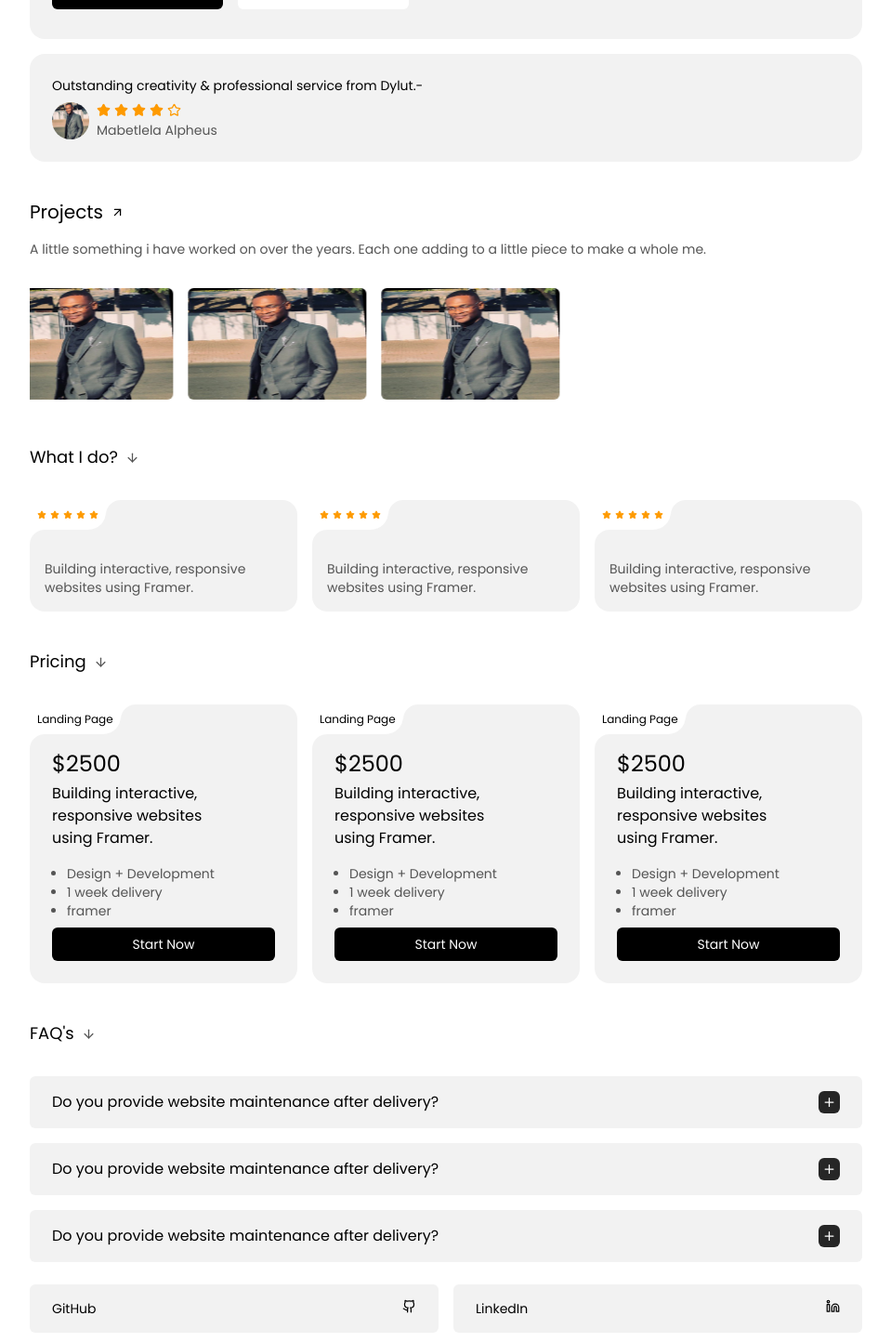
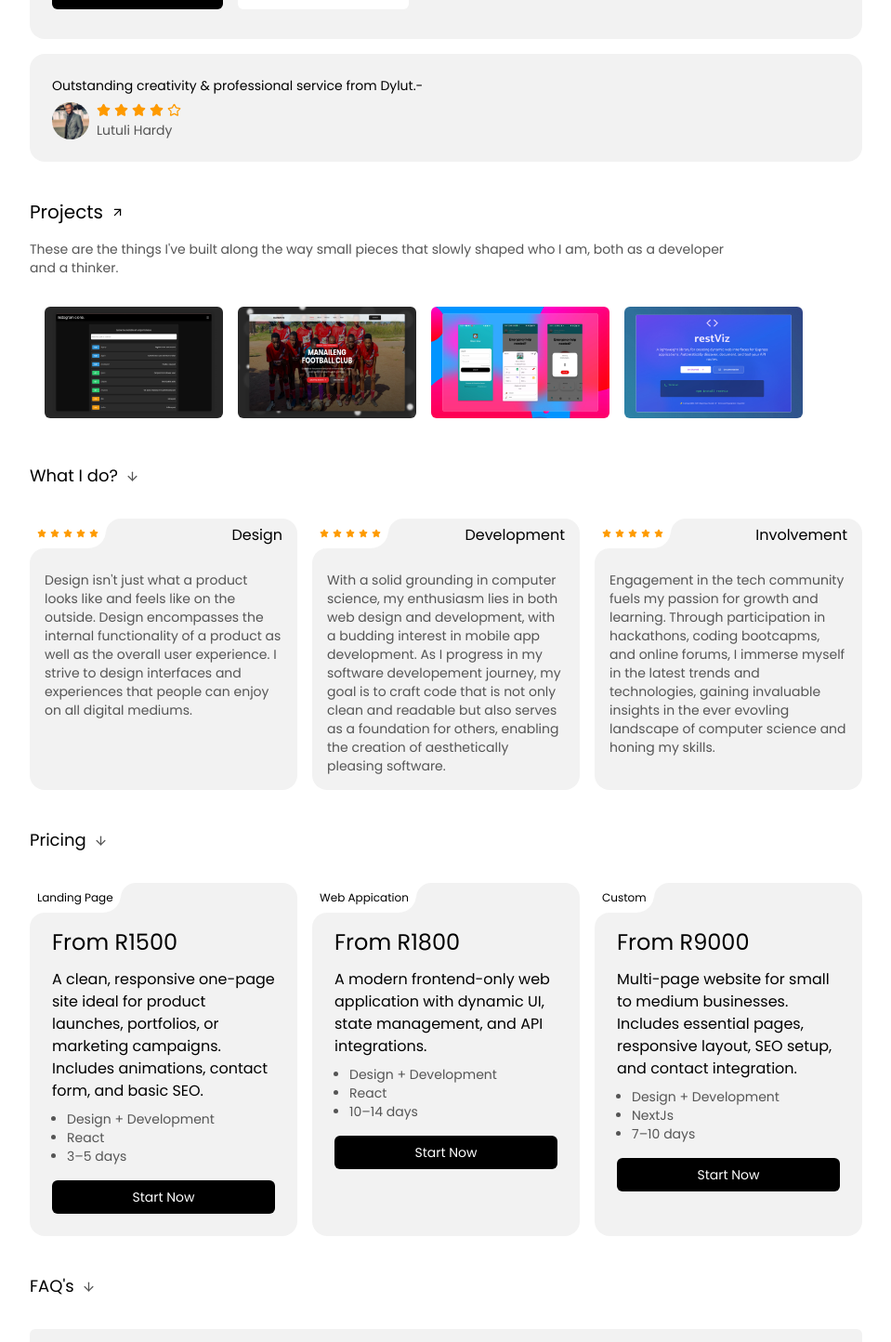
Before and after one commit to theCalculatar/v2.portfolio, a Next.js app: page / in a window 1280 px wide. Shown: the part 420-1864 px from the top of the page at 93% size, without its empty margins (160-1119 px from the left). Built offline with nearby package versions, Linux system fonts and the light colour scheme.

Commit message:
Ui enhancement

```diff
--- a/src/app/page.tsx
+++ b/src/app/page.tsx
@@ -2,6 +2,7 @@ import Hero from "@/components/Hero";
 import RoundEdges from "@/components/RoundEdges";
 import { ArrowDown, Plus, Star } from "lucide-react";
 import Image from "next/image";
+import data from "@/data/data.json";
 
 export default function Home() {
   return (
@@ -50,7 +51,7 @@ export default function Home() {
               />
               <Star className="text-amber-500" width={15} height={15} />
             </div>
-            <p className="text-sm">Mabetlela Alpheus</p>
+            <p className="text-sm">Lutuli Hardy</p>
           </div>
         </div>
       </div>
@@ -60,22 +61,22 @@ export default function Home() {
           Projects <ArrowDown height={15} width={15} className="-rotate-135" />
         </h2>
 
-        <p className="text-sm text-pretty">
-          A little something i have worked on over the years. Each one adding to
-          a little piece to make a whole me.
+        <p className="text-sm text-pretty max-w-3xl">
+          These are the things I&#39;ve built along the way small pieces that
+          slowly shaped who I am, both as a developer and a thinker.
         </p>
       </div>
 
       <div className="w-full overflow-hidden">
         <div className="p-4 flex rounded-2xl marqueeContent gap-4">
-          {[0, 1, 2, 3].map((project, key) => {
+          {data.projects.map((project, key) => {
             return (
               <div
                 className="w-48 overflow-clip object-fill imageWrapper rounded-md flex-none"
                 key={key}
               >
                 <Image
-                  src={"/images/lee.jpeg"}
+                  src={project.preview}
                   width={170}
                   height={86}
                   alt="qwery fork"
@@ -91,12 +92,14 @@ export default function Home() {
             animation: scroll 10s linear infinite;
           }
 
+          @media screen and (width<40rem){
             @keyframes scroll {
               0% {
                 transform: translateX(0%);
               }
               100% {
                 transform: translateX(-50%);
+              }
             }
           }
         `}</style>
@@ -107,13 +110,11 @@ export default function Home() {
         <ArrowDown height={15} width={15} />
       </div>
 
-      <div className="flex gap-4 flex-col mt-4 md:flex-row">
-        {[0, 1, 2].map((project, key) => {
+      <div className="grid gap-4 mt-4 md:grid-cols-3">
+        {data.services.map((service, key) => {
           return (
-            <div
-              className="bg-card-background rounded-2xl md:max-w-1/3"
-              key={key}
-            >
+            <div className="bg-card-background rounded-2xl" key={key}>
+              <div className="flex justify-between">
                 <RoundEdges className="px-2 bg-background" bl_1 tr_0>
                   <div className="flex gap-1">
                     <Star
@@ -148,9 +149,12 @@ export default function Home() {
                     />
                   </div>
                 </RoundEdges>
-              <p className="m-4 text-sm">
-                Building interactive, responsive websites using Framer.
+                <p className="capitalize mt-1.5 text-font-primary mr-4">
+                  {service.name}
                 </p>
+              </div>
+
+              <p className="mx-4 mt-2 mb-4 text-sm">{service.description}</p>
             </div>
           );
         })}
@@ -161,33 +165,33 @@ export default function Home() {
         <ArrowDown height={15} width={15} />
       </div>
 
-      <div className="flex gap-4 flex-col mt-4 md:flex-row">
-        {[0, 1, 3].map((key) => {
+      <div className="grid gap-4 mt-4 md:grid-cols-3">
+        {data.pricing.map((service, key) => {
           return (
-            <div
-              className="bg-card-background  rounded-2xl md:max-w-1/3 pb-6"
-              key={key}
-            >
+            <div className="bg-card-background  rounded-2xl pb-6" key={key}>
               <RoundEdges className="px-2 bg-background" bl_1 tr_0>
-                <p className="text-xs text-font-primary">Landing Page</p>
+                <p className="text-xs text-font-primary">{service.type}</p>
               </RoundEdges>
-              <div className="w-3/4 px-6 flex flex-col gap-1">
-                <p className="text-2xl text-font-primary">$2500</p>
-                <p className="text-md text-font-primary">
-                  Building interactive, responsive websites using Framer.
+              <div className=" px-6 flex flex-col gap-1">
+                <p className="text-2xl text-font-primary">
+                  From R{service.price}
+                </p>
+                <p className="text-md text-pretty mt-2 flex w-full text-font-primary">
+                  {service.description}
                 </p>
               </div>
-              <div className="px-6 mt-4">
-                <ul className="list-disc px-4 ">
-                  <li className="text-sm">Design + Development</li>
-                  <li className="text-sm">1 week delivery</li>
-                  <li className="text-sm">framer</li>
+              <div className="px-6 mt-2">
+                <ul className="list-disc px-4 text-sm">
+                  {service.items.map((item) => {
+                    return <li key={item}>{item}</li>;
+                  })}
+                  <li>{service.duration}</li>
                 </ul>
               </div>
 
               <a
                 href=""
-                className="py-2 mt-2 text-white bg-black dark:text-black text-sm mx-6 dark:bg-white rounded-md flex justify-center"
+                className="py-2 mt-4 text-white bg-black dark:text-black text-sm mx-6 dark:bg-white rounded-md flex justify-center"
               >
                 Start Now
               </a>
@@ -202,14 +206,14 @@ export default function Home() {
       </div>
 
       <div className="flex flex-col gap-4 mt-4">
-        {[0, 1, 2].map((faq, index) => {
+        {data.faqs.map((faq, index) => {
           return (
             <details
               className="group faq bg-card-background rounded-md px-6 py-4"
               key={index}
             >
               <summary className="flex justify-between items-center cursor-pointer list-none text-font-primary">
-                <h6>Do you provide website maintenance after delivery?</h6>
+                <h6>{faq.question}</h6>
                 <div className="px-1 rounded-md bg-neutral-800">
                   <Plus
                     width={15}
@@ -219,10 +223,7 @@ export default function Home() {
               </summary>
 
               <div className="grid transition-all duration-300 ease-in-out group-open:opacity-100 group-open:scale-y-100 opacity-0 scale-y-0 origin-top text-sm">
-                <p className="mt-2">
-                  While maintenance is not included in the packages, I can offer
-                  ongoing support as an additional service.
-                </p>
+                <p className="mt-2">{faq.answer}</p>
               </div>
             </details>
           );
--- a/src/components/Navbar.tsx
+++ b/src/components/Navbar.tsx
@@ -22,13 +22,9 @@ function Navbar({ className = "" }: { className?: string }) {
             <div className=" flex items-center gap-2 ">
               <div className="flex gap-2 items-center">
                 0
-                <TextFlip className="w-23 text-lg">
-                  <Link href={"/"}>
-                    Alpheus
-                  </Link>
-                  <Link href={"/"}>
-                    Mabetlela
-                  </Link>
+                <TextFlip className="w-17.5">
+                  <Link href={"/"}>Alpheus</Link>
+                  <Link href={"/"}>Mabetlela</Link>
                 </TextFlip>
               </div>
               {data.slots !== 0 ? (
@@ -51,7 +47,7 @@ function Navbar({ className = "" }: { className?: string }) {
           </RoundEdges>
           <RoundEdges
             tl_0
-            className="h-9 px-4 flex items-center justify-center bg-background z-10 cursor-pointer text-lg"
+            className="h-9 px-4 flex items-center justify-center bg-background z-10 cursor-pointer"
             onClick={() => navDispach(NAVOPEN)}
           >
             <div>
--- a/src/components/TextFlip.tsx
+++ b/src/components/TextFlip.tsx
@@ -15,7 +15,7 @@ function TextFlip({
 
   return (
     <motion.div
-      className={`relative overflow-hidden flex items-center font-medium ${className} `}
+      className={`relative overflow-hidden flex items-center ${className} `}
       onMouseEnter={toogleFlip}
       onMouseLeave={() => {
         if (flipped) toogleFlip();
--- a/src/data/data.json
+++ b/src/data/data.json
@@ -70,35 +70,56 @@
   "services": [
     {
       "name": "Design",
-      "description": "Some long ass description goes here"
+      "description": "Design isn't just what a product looks like and feels like on the outside. Design encompasses the internal functionality of a product as well as the overall user experience. I strive to design interfaces and experiences that people can enjoy on all digital mediums."
     },
     {
-      "name": "Design",
-      "description": "Some long ass description goes here"
+      "name": "Development",
+      "description": "With a solid grounding in computer science, my enthusiasm lies in both web design and development, with a budding interest in mobile app development. As I progress in my software developement journey, my goal is to craft code that is not only clean and readable but also serves as a foundation for others, enabling the creation of aesthetically pleasing software."
     },
     {
-      "name": "Design",
-      "description": "Some long ass description goes here"
+      "name": "Involvement",
+      "description": "Engagement in the tech community fuels my passion for growth and learning. Through participation in hackathons, coding bootcapms, and online forums, I immerse myself in the latest trends and technologies, gaining invaluable insights in the ever evovling landscape of computer science and honing my skills."
+    }
+  ],
+  "faqs": [
+    {
+      "question": "Do you provide website maintenance after delivery?",
+      "answer": "While maintenance is not included in the packages, I can offer ongoing support as an additional service."
+    },
+    {
+      "question": "How long will it take to build my project?",
+      "answer": "Timeline depends on project size and requirements. A simple site may take a few days, while a custom app can take weeks."
+    },
+    {
+      "question": "Are you able to redesign my existing website?",
+      "answer": "Yes! I can either improve your current site or rebuild it from scratch based on your goals."
+    },
+    {
+      "question": "Can you work with my designer or team?",
+      "answer": "Yes! I’ve worked solo and with teams I’m happy to collaborate using Figma, Trello, GitHub, or whatever you use."
     }
   ],
   "pricing": [
     {
-      "title": "Landing page",
-      "price": 1233,
-      "description": "Some long ass description goes here",
-      "items": ["Design + Development", "1 week", "NextJs"]
+      "type": "Landing Page",
+      "description": "A clean, responsive one-page site ideal for product launches, portfolios, or marketing campaigns. Includes animations, contact form, and basic SEO.",
+      "price": 1500,
+      "duration": "3–5 days",
+      "items": ["Design + Development", "React"]
     },
     {
-      "title": "Landing page",
-      "price": 1233,
-      "description": "Some long ass description goes here",
-      "items": ["Design + Development", "1 week", "NextJs"]
+      "type": "Web Appication",
+      "description": "A modern frontend-only web application with dynamic UI, state management, and API integrations.",
+      "price": 1800,
+      "duration": "10–14 days",
+      "items": ["Design + Development", "React"]
     },
     {
-      "title": "Landing page",
-      "price": 1233,
-      "description": "Some long ass description goes here",
-      "items": ["Design + Development", "1 week", "NextJs"]
+      "type": "Custom",
+      "description": "Multi-page website for small to medium businesses. Includes essential pages, responsive layout, SEO setup, and contact integration.",
+      "price": 9000,
+      "duration": "7–10 days",
+      "items": ["Design + Development", "NextJs"]
     }
   ],
   "certificates": [
```
Lines whose indentation alone changed are shown as unchanged.
